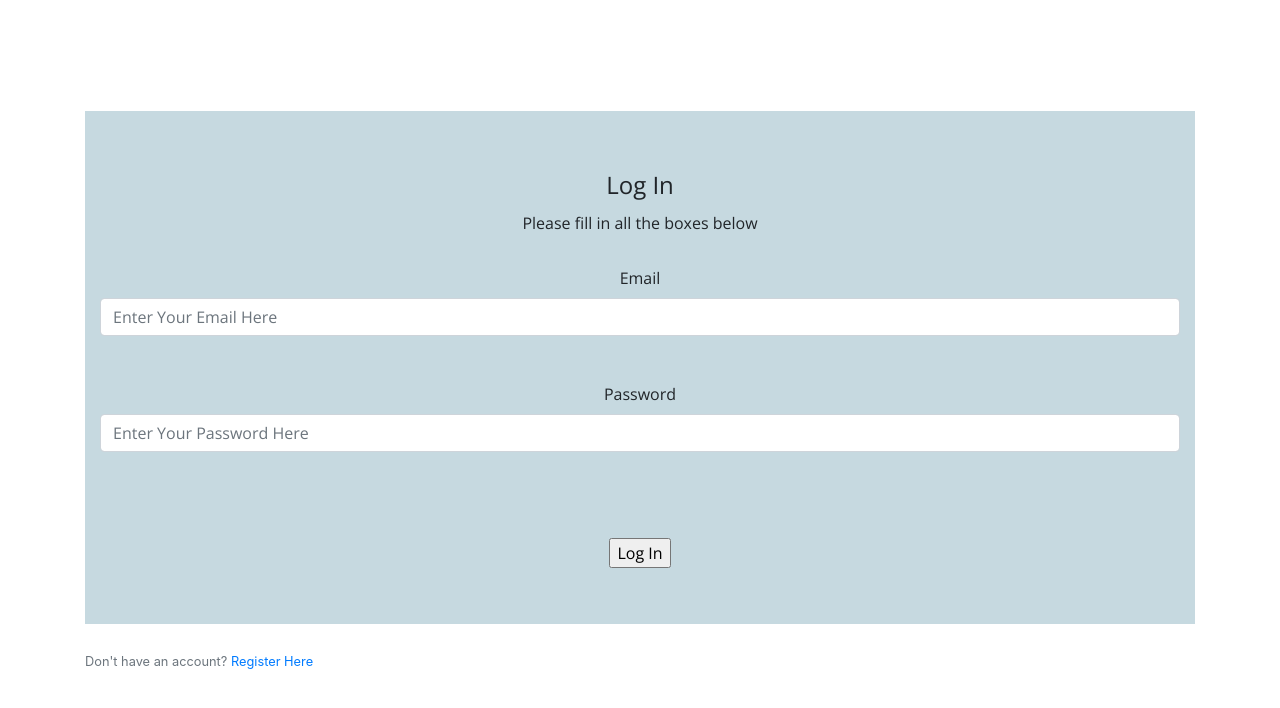
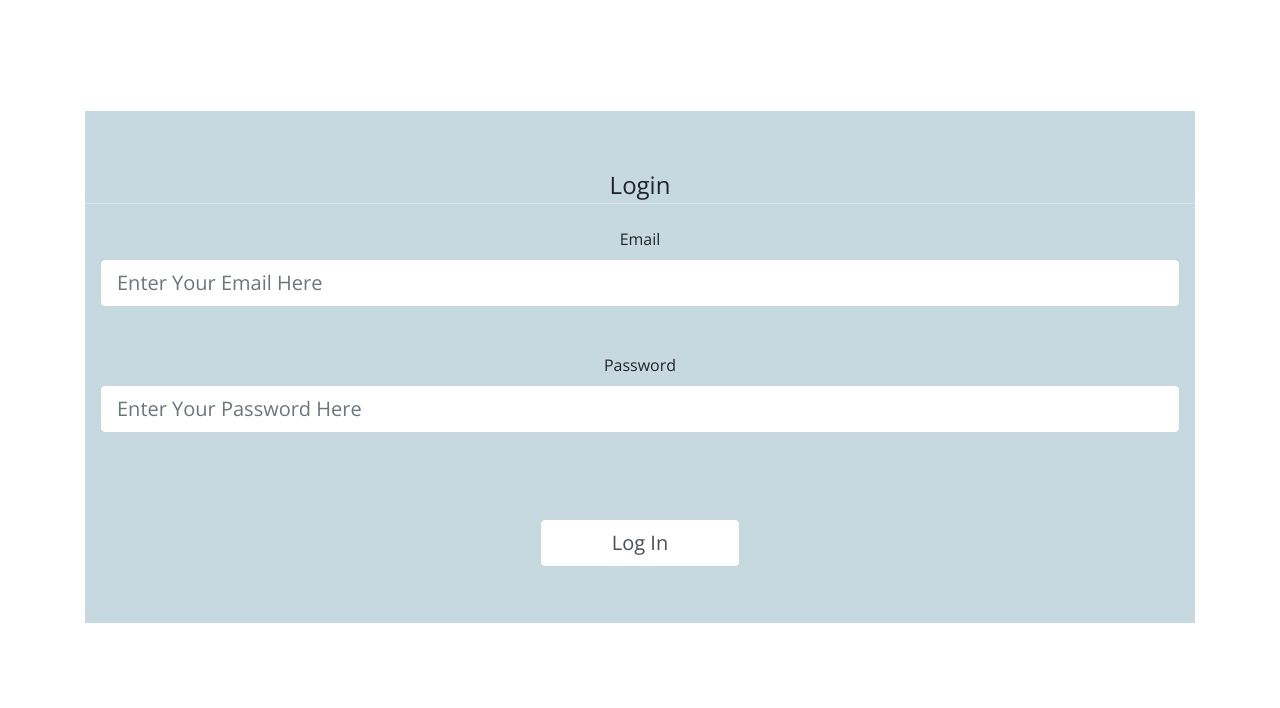
Before and after one commit to Jasmanji/Group5_Space4Less, a Flask app: page /login in a window 1280 px wide. Shown: the part 50-758 px from the top of the page. Run offline with Flask 2, Linux system fonts and the light colour scheme; some libraries are stand-ins or nearby versions.

Commit message:
login fixed!

```diff
--- a/app/main/forms.py
+++ b/app/main/forms.py
@@ -17,29 +17,29 @@ class RegistrationForm(FlaskForm):
     # the render_kw are there to add the placeholders for the string field type entries but the same is not applicatble
     # for the selectfield thus a different method (default) was used.
     username = StringField('Username',
-                           validators=[DataRequired(message='This field is required'), Length(min=2, max=20)],
+                           validators=[DataRequired(), Length(min=2, max=20)],
                            render_kw={"placeholder": "Enter a unique username"}
                            )
     firstname = StringField('First Name',
-                            validators=[DataRequired(message='This field is required'), Length(min=2, max=20)],
+                            validators=[DataRequired(), Length(min=2, max=20)],
                             render_kw={"placeholder": "Name"}
                             )
     surname = StringField('Surname',
-                          validators=[DataRequired(message='This field is required')],
+                          validators=[DataRequired()],
                           render_kw={"placeholder": "Surname"}
                           )
     # the validator Email() will check if the input email is a valid email
     email = StringField('Email',
-                        validators=[DataRequired(message='This field is required'), Email()],
+                        validators=[DataRequired(), Email()],
                         render_kw={"placeholder": "name@email.com"}
                         )
     password = PasswordField('Password',
-                             validators=[DataRequired(message='This field is required'), Length(min=4, max=20)],
+                             validators=[DataRequired(), Length(min=4, max=20)],
                              render_kw={"placeholder": "Must be at least 4 characters"}
                              )
     # the EqualTo('password') will make sure that it contains the same content as the password field
     confirm_password = PasswordField('Confirm Password',
-                                     validators=[DataRequired(message='This field is required'), EqualTo('password')],
+                                     validators=[DataRequired(), EqualTo('password')],
                                      render_kw={"placeholder": "Re-Enter Password"}
                                      )
 
--- a/app/main/routes.py
+++ b/app/main/routes.py
@@ -7,9 +7,12 @@ from app import RegistrationForm, db
 from app.main.forms import LoginForm
 from app.models import User
 from flask_login import current_user, login_user, logout_user
+
 # we create an instance of blueprint as main
 bp_main = Blueprint('main', __name__)
-#bp_auth = Blueprint('auth', __name__)
+
+
+# bp_auth = Blueprint('auth', __name__)
 
 
 # route for home page.
@@ -23,16 +26,19 @@ def home_page():
 def signup():
     if current_user.is_authenticated:
         return redirect(url_for('home_page'))
-    form = RegistrationForm()
-    if form.validate_on_submit() and request.method == 'POST':  # this will tell us if the for was valid when submitted
-        user = User(username=form.username.data, role=form.role.data, first_name=form.firstname.data,last_name=form.surname.data, email=form.email.data)
-        user.set_password(form.password.data)
+    form_signup = RegistrationForm()
+    if form_signup.validate_on_submit() and request.method == 'POST':  # this will tell us if the for was valid when
+        # submitted
+        user = User(username=form_signup.username.data, role=form_signup.role.data,
+                    first_name=form_signup.firstname.data, last_name=form_signup.surname.data,
+                    email=form_signup.email.data)
+        user.set_password(form_signup.password.data)
 
         db.session.add(user)
         db.session.commit()
         flash('congratulations, you have created an account!', 'success')
         return redirect(url_for('main.home_page'))
-    return render_template('signup.html', title='signup', form=form)
+    return render_template('signup.html', title='signup', form=form_signup)
 
 
 # route for the login
@@ -46,23 +52,28 @@ def signup():
 # using the log in function
 @bp_main.route("/login", methods=['GET', 'POST'])
 def login():
-    if current_user.is_authenticated:
-        return redirect(url_for('home_page'))
+    # if current_user.is_authenticated:
+    #   return redirect(url_for('home_page'))
     # we create an instance of the form the user inputted
-    form = LoginForm()
-    # we want to check that the form submitted by the username exists, so we can check the email address exists:
-    # to do this, we query to see if there's any value in the column email which matches to the email the user inputted in the form.
-    if form.validate_on_submit():
-        user=User.query.filter_by(email=form.email.data).first()
-        # now that we know that the email exists in the database, we want to see
-        # if the password matches the email they submitted
-        if user and user.check_password(form.password.data):
-            login_user(user, remember=form.remember_me.data)
-            return redirect(url_for('home_page'))
+    form_login = LoginForm()
+
+    # we want to check that the form submitted by the username exists, so we can check the email address exists: to
+    # do this, we query to see if there's any value in the column email which matches to the email the user inputted
+    # in the form. first else statement = correct login details, the second else statement is where the query returns
+    # no users matching that email
+    if request.method == 'POST':
+        if form_login.validate_on_submit():
+            user = User.query.filter_by(email=form_login.email.data).first()
+            if user is None or not user.check_password(form_login.password.data):
+                # login_user(user, remember=form_login.remember_me.data)
+                flash('Invalid Login')
+            else:
+                flash('SUCESSSSS')
+
         else:
-            flash('Invalid Login')
+            flash('Failed')
 
-    return render_template('login.html', title='Login Page', form=form)
+    return render_template('login.html', title='Login Page', form=form_login)
 
     #
     # form_instance = LoginForm()
--- a/app/templates/login.html
+++ b/app/templates/login.html
@@ -1,21 +1,42 @@
-{% extends 'layout.html' %}
+{% extends 'layout.html'%}
 
 {% block content %}
-    <div class="attempt">
-        <!-- changed the class names to match the styling of the register page (bootstrap styling)-->
 
-        <form method="POST" action=" " novalidate>
-            <fieldset class="form-design">
-                <legend>Log In</legend>
-                <div id="register-text">
-                    <p> Please fill in all the boxes below</p>
-                </div>
-                <div class="form-group">{{ form.email.label(class="form-control-label") }} {{ form.email(class="form-control") }}</div>
-                <div class="form-group"> {{ form.password.label(class="form-control-label") }} {{ form.password(class="form-control") }}</div>
-            <p id="signupbutton">{{ form.submit }}</p></fieldset>
-        </form>
+    <!--  title of registration -->
+
+
+    <div id="register-text">
 
     </div>
-    <br>
-    <small class="text-muted">Don't have an account? <a href="{{ url_for('main.signup') }}">Register Here</a> </small>
+
+<!--  creating the list of input required for sign up page -->
+    <!-- we want the method to be POST and action we set as an empty string so that it goes back to the same route
+     once the method is POST. -->
+    <div class="content-section">
+    <form method="POST" novalidate>
+        {{ form.hidden_tag() }} <!-- we add a CSRF token for protection against furgery attacks -->
+        <fieldset class="form-design">
+            <legend class="border-bottom"> Login </legend>
+
+
+            <div class="form-group">
+                {{ form.email.label(class="form-control-label") }}
+                 {{ form.email(class="form-control form-control-lg") }}
+            </div>
+            <div class="form-group">
+                {{ form.password.label(class="form-control-label") }}
+                {{ form.password(class="form-control form-control-lg") }}
+            </div>
+
+
+
+            <div class="attempt">
+                <!-- added this above class and the below id to make the elements easier to target with css -->
+            <p id="signupbutton" >{{ form.submit(class="form-control form-control-lg") }}</p></div>
+
+        </fieldset>
+
+
+    </form>
+    </div>
 {% endblock content %}
```
Also changed, not shown: app/__init__.py (+3 -5 lines), app/spaceless.db.
